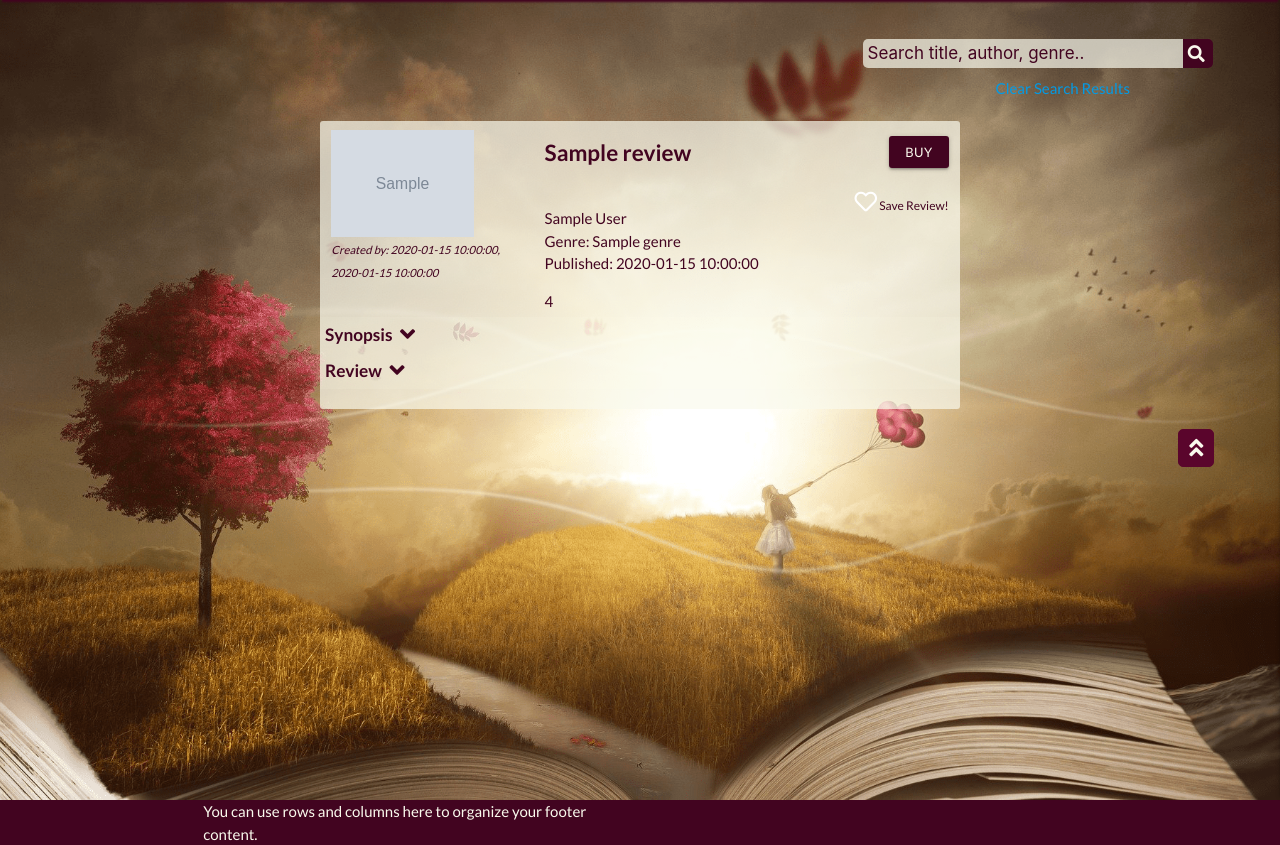
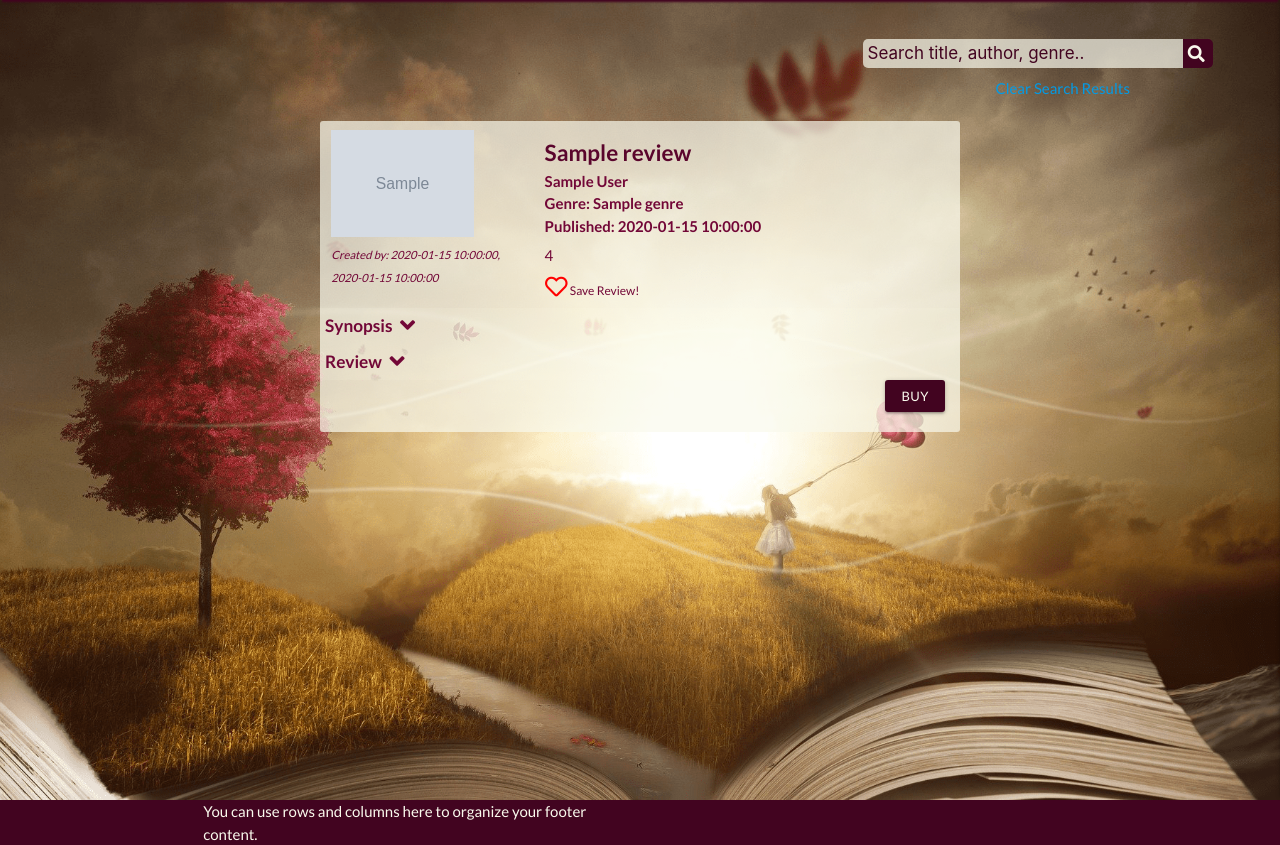
Before and after one commit to Code-Institute-Submissions/Fantastic-Books, a Flask app: page /search in a window 1280 px wide. Shown: the part 64-909 px from the top of the page. Run offline with Flask 2, Linux system fonts and the light colour scheme; grey boxes marked "Sample" are stand-in pictures; a database or web service that is not in the repository returns one stand-in record (values such as "Sample title"); some libraries are stand-ins or nearby versions.

Commit message:
Add topFunction() to scroll btn. Style reviews

```diff
--- a/static/css/style.css
+++ b/static/css/style.css
@@ -10,7 +10,7 @@ header {
 }
 
 body {
-    color: #420420;
+    color: #720737;
     font-family: 'Lato', sans-serif;
 }
 
@@ -199,8 +199,6 @@ form.search-bar::after {
   min-height: 100vh;
   position: relative;
   content: '';
-  /*  z-index: -1;
-  margin-bottom:0 0 30px 0; */
   background-attachment: fixed;
 }
 
@@ -226,7 +224,7 @@ footer {
   main {
     flex: 1 0 auto;
   }
-
+/*
 .page-heading {
     color: #420420;
     padding-left: 10px;
@@ -236,7 +234,7 @@ footer {
     font-size: 3.125rem;
     text-align: center;
 }
-
+*/
 footer .row {
     margin: 0 auto 0 auto;
 }
@@ -289,8 +287,8 @@ footer p {
 }
 
 .tab {
-overflow: hidden;
-background-color: rgba(250, 250, 237, 0.7);
+    overflow: hidden;
+    background-color: rgba(250, 250, 237, 0.7);
 
 }
 
@@ -307,7 +305,7 @@ background-color: rgba(250, 250, 237, 0.7);
 
 .tab button:hover {
   background-color: #420420;
-   color:#fafaed;
+  color:#fafaed;
 }
 
 .tab button.active {
@@ -415,8 +413,14 @@ textarea {
     border-radius: 3px;
 }
 
+.btn-small:focus,
+.btn-small:active,
+.btn-small:visited {
+    background-color: #5a052c;
+}
+
 .btn-small:hover {
-    background-color: #5a052c;
+    background-color: #e61573;
 }
 
 .profile-collapsible {
@@ -490,31 +494,34 @@ textarea {
     margin: auto;
     background-color: rgba(250, 250, 237, 0.7);
     border-radius: 3px;
-    color: #420420;
 }
+
 .profile-book-cover,
 .book-cover {
     display: flex;
     max-height: 15rem;
     max-width: 9.5rem;
     margin-top: .625rem;
+    margin-bottom: 5px;
 }
 
 .book-title {
     font-weight: 700;
     font-size: 1.5rem;
+    color: #5a052c;
 }
 
 .book-info {
-    margin-bottom: 1rem;
-    font-weight: 500;
-    color: #420420;
+    margin-bottom: 7px;
+    font-weight: 600;
 }
 
-.review-btn-container {
-    text-align: right;
-    margin-right: 5px;
-    margin-top: 5px;
+.review-rating {
+    margin-bottom: 3px;
+}
+
+.heart-checkbox {
+    margin-bottom: 5px;
 }
 
 .heart-checkbox input[type='checkbox'] {
@@ -525,8 +532,8 @@ textarea {
     font-family: 'Font Awesome 5 Free';
     content: "\f004";
 	font-size:1.5rem;
-    cursor:pointer;
-    color: white;
+    cursor: pointer;
+    color: red;
 }
 
 .heart-checkbox input[type='checkbox']:checked + label:before {
@@ -535,42 +542,43 @@ textarea {
 }
 
 .heart-checkbox label {
-     color: #420420;
+     color: #720737;
      font-weight: 500;
 }
 
-.review-rating {
-    margin-bottom: 5px;
+.buy-btn {
+    margin-right: 1rem;
 }
 
 /*Scroll Up Btn*/
 
-.scrollBtn {
-    margin-right: 4.3754rem;
-    margin-bottom: 3.125rem;
-    position: relative;
+#scrollToTop {
+    display: none;
+    position: fixed;
+    bottom: 50px;
+    right: 70px;
     background-color: #5a052c;
     border: 1px solid #5a052c;
     border-radius: 5px;
     color: #fafaed;
     box-shadow: none;
-    padding: 2px 5px 2px 5px;
     z-index: 99;
-    cursor: pointer;
+    border: none;
+    outline: none;
 }
 
-.scrollBtn:focus,
-.scrollBtn:active {
+#scrollToTop:focus,
+#scrollToTop:active,
+#scrollToTop:visited {
     background-color: #5a052c;
 }
 
-.scrollBtn:hover {
+#scrollToTop:hover {
     background-color: #e61573;
 }
 
-.scrollBtn i {
-    padding: 5px;
-    font-size: 1.5rem;
+#scrollToTop i {
+    font-size: 1.75rem;
 }
 
 /* Search Mobile */
--- a/static/js/script.js
+++ b/static/js/script.js
@@ -5,11 +5,36 @@
      let collapsiblesInstance = M.Collapsible.init(collapsibles);
      let modals = document.querySelectorAll('.modal');
      let modalInstances = M.Modal.init(modals);
+  });
+
+/*
      let flashMessage = document.getElementById("flashMessage{{loop.index}}");
 setTimeout(function() {
     flashMessage.fadeOut("fast");
 }, 2000);
-  });
+*/
+
+//Scroll code from W3S
+//Get button to scroll back to top of the page
+let scrollBtn = document.getElementById("scrollToTop");
+
+window.onscroll = function() {scrollFunction()};
+
+function scrollFunction() {
+  if (document.body.scrollTop > 20 || document.documentElement.scrollTop > 20) {
+    scrollBtn.style.display = "block";
+  } else {
+    scrollBtn.style.display = "none";
+  }
+};
+
+// On button click, scroll to the top of the page
+function topFunction() {
+  document.body.scrollTop = 0; // For Safari
+  document.documentElement.scrollTop = 0; // For Chrome, Firefox, IE and Opera
+}
+
+document.getElementById("scrollToTop").addEventListener("click", topFunction);
 
 // Tabs code from W3S
   function openTab(evt, tabName) {
@@ -40,13 +65,3 @@ function openBooksTabOnload()  {
     document.getElementById("books").style.display = "block";
     document.getElementsByClassName("tablinks")[0].classList.add("active");
 }
-
-//Scroll code from W3S
-//Get button to scroll back to top of the page
-scrollBtn = document.getElementById("scrollToTop");
-
-// On button click, scroll to the top of the page
-function topFunction() {
-  document.body.scrollTop = 0; // For Safari
-  document.documentElement.scrollTop = 0; // For Chrome, Firefox, IE and Opera
-}
--- a/templates/base.html
+++ b/templates/base.html
@@ -4,6 +4,7 @@
     <meta charset="UTF-8">
     <meta name="viewport" content="width=device-width, initial-scale=1.0">
     <link rel="stylesheet" href="https://cdnjs.cloudflare.com/ajax/libs/font-awesome/5.15.1/css/all.min.css" integrity="sha512-+4zCK9k+qNFUR5X+cKL9EIR+ZOhtIloNl9GIKS57V1MyNsYpYcUrUeQc9vNfzsWfV28IaLL3i96P9sdNyeRssA==" crossorigin="anonymous" type="text/css" />
+     <link rel="stylesheet" href="https://cdnjs.cloudflare.com/ajax/libs/hover.css/2.3.1/css/hover-min.css" integrity="sha512-csw0Ma4oXCAgd/d4nTcpoEoz4nYvvnk21a8VA2h2dzhPAvjbUIK6V3si7/g/HehwdunqqW18RwCJKpD7rL67Xg==" crossorigin="anonymous" />
     <link rel="stylesheet" href="https://cdnjs.cloudflare.com/ajax/libs/materialize/1.0.0/css/materialize.min.css" type="text/css">
     <link rel="stylesheet" href="{{ url_for('static', filename='css/style.css') }}" type="text/css">
     {% block styles %}
--- a/templates/reviews.html
+++ b/templates/reviews.html
@@ -15,7 +15,7 @@
                 <button type="submit"><i class="fas fa-search"></i></button>
             </div>
             <div class="col m4 offset-m8 center-align">
-                <a href="{{ url_for('reviews') }}" class="clear hide-on-small-only">Clear Search Results</a>
+                <a href="{{ url_for('reviews') }}" class="clear">Clear Search Results</a>
             </div>
         </form>
     </div>
@@ -38,18 +38,8 @@
                        </div>
                         <div class="col s12 m8">
                             <p class="book-info"> <strong class="book-title">{{ review.title }}</strong>
-                            <a href="{{ review.buy }}" target="_blank" class="btn-small right">Buy</a>
 
-                            {% if session.user|lower != review.created_by|lower %}
-                        <form method="POST" action="">
-                        <div class="heart-checkbox right">
-                            <input type="checkbox" id="heart-checkbox{{loop.index}}" name="heart-checkbox{{loop.index}}"/>
-                            <label for="heart-checkbox{{loop.index}}">
-                                Save Review!
-                            </label>
-                        </div>
-                        </form>
-                        {% endif %}
+
                             <br> {{ review.author }}
                             <br> Genre: {{ review.genre }}
                             <br>Published: {{ review.published }}
@@ -57,6 +47,19 @@
 
                             <div class="review-rating" >
                              {{ review.rating}}
+                            </div>
+
+                            <div>
+                        {% if session.user|lower != review.created_by|lower %}
+                                <form method="POST" action="">
+                                    <div class="heart-checkbox">
+                                        <input type="checkbox" id="heart-checkbox{{loop.index}}" name="heart-checkbox{{loop.index}}" />
+                                        <label for="heart-checkbox{{loop.index}}" class="hvr-pulse">
+                                            Save Review!
+                                        </label>
+                                    </div>
+                                </form>
+                        {% endif %}
                             </div>
                         </div>
 
@@ -71,23 +74,9 @@
                                 <div class="collapsible-body"> {{ review.review }}</div>
                             </li>
                         </ul>
-                    {% if session.user|lower == review.created_by|lower %}
-                        <div class="review-btn-container">
-                            <button data-target="confirm_delete" class="btn-small modal-trigger">Delete</button>
-                            <a href="{{ url_for('edit_review', review_id=review._id) }}" class="btn-small">Edit</a>
-                        </div>
-                            <!--Confirm Review Delete Modal-->
-                        <div id="confirm_delete" class="modal">
-                            <div class="modal-content">
-                                <h4>Confirm Delete</h4>
-                                <p>Are you sure you want to delete this review?</p>
-                            </div>
-                            <div class="modal-footer">
-                                <button href="#!" class="modal-close btn-small">Cancel</button>
-                                <a href="{{ url_for('delete_review', review_id=review._id) }}" class="btn-small">Delete</a>
-                            </div>
-                        </div>
-                    {% endif %}
+
+                        <a href="{{ review.buy }}" target="_blank" class="btn-small buy-btn right">Buy</a>
+
                     </div>
                     </div>
                 </div>
@@ -95,13 +84,15 @@
        {% endfor %}
         </ul>
     </div>
+
     {% else %}
-    <h3 class="center-align">No Results Found</h3>
+        <h3 class="center-align">No Results Found</h3>
     {% endif %}
+
  </section>
 
     <div>
-        <button onclick="topFunction()" id="scrollToTop" class="right scrollBtn hvr-grow"><i class="fas fa-angle-double-up"></i></button>
+        <button id="scrollToTop" title="Go to top" class="btn-small"><i class="fas fa-angle-double-up"></i></button>
     </div>
 
 </main>
```
